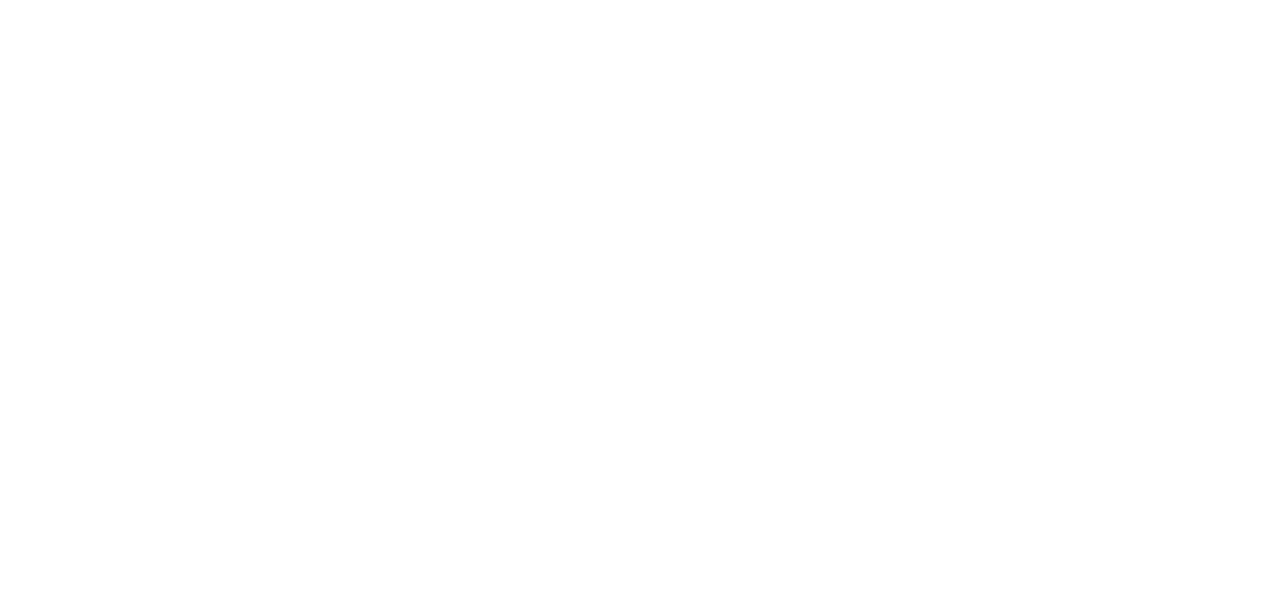
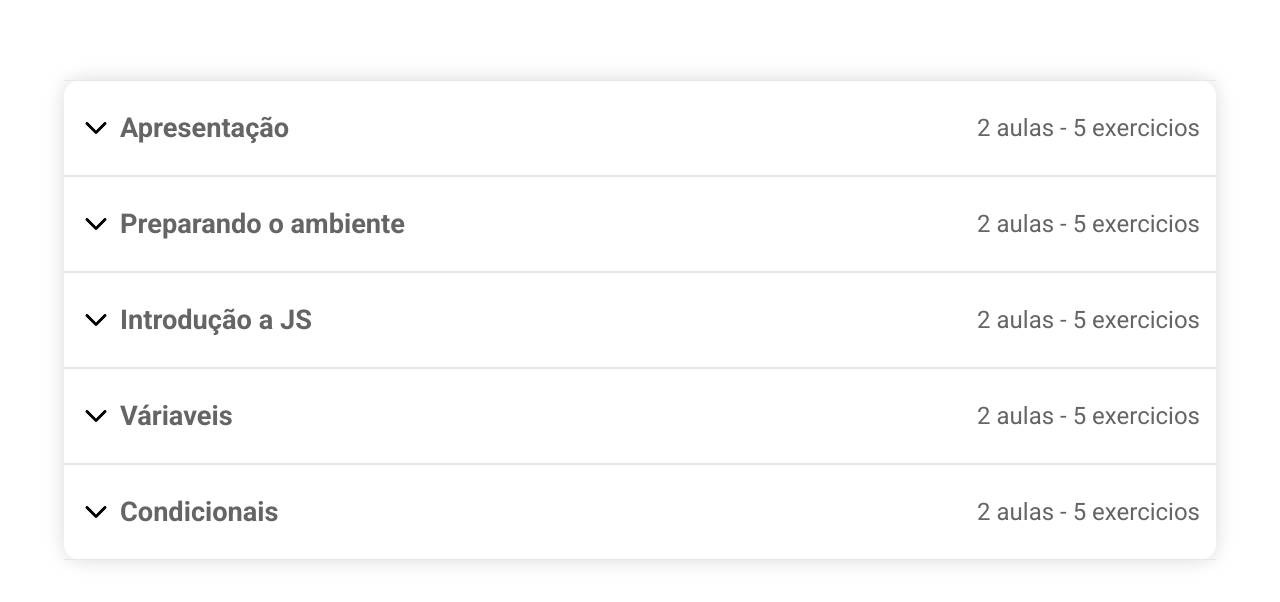
Before and after one commit to luguin444/codefy-front, a React app: page /teste in a window 1280 px wide. Shown: the top 602 px of the page. Built offline with nearby package versions, Linux system fonts and the light colour scheme; a web font is replaced by a local one.

Commit message:
feat: Accordeon Box

```diff
--- a/package.json
+++ b/package.json
@@ -9,6 +9,7 @@
     "express": "^4.17.1",
     "react": "^17.0.1",
     "react-dom": "^17.0.1",
+    "react-icons": "^4.1.0",
     "react-router-dom": "^5.2.0",
     "styled-components": "^5.2.1",
     "webpack": "^5.19.0",
--- a/src/App.js
+++ b/src/App.js
@@ -3,6 +3,7 @@ import { BrowserRouter as Router, Route, Switch } from 'react-router-dom';
 
 import { UserProvider } from './contexts/UserContext';
 import LoginPage from './pages/LoginPage';
+import Accordeon from './components/Accordeon';
 
 export default function App() {
   return (
@@ -11,6 +12,7 @@ export default function App() {
               <Switch>
                   <Route path='/' component={LoginPage} exact/>
                   <Route path='/home' component={LoginPage} exact/>
+                  <Route path='/teste' component={Accordeon} exact/>
               </Switch>
           </Router>
       </UserProvider>
--- /dev/null
+++ b/src/components/Accordeon.js
@@ -0,0 +1,23 @@
+import React from 'react';
+import styled from 'styled-components';
+import Topic from './Topic';
+
+export default function Accordeon () {
+    return (
+        <Container>
+            <Topic text="Apresentação" content="2 aulas - 5 exercicios" />
+            <Topic text="Preparando o ambiente" content="2 aulas - 5 exercicios" />
+            <Topic text="Introdução a JS" content="2 aulas - 5 exercicios"/>
+            <Topic text="Váriaveis" content="2 aulas - 5 exercicios"/>
+            <Topic text="Condicionais" content="2 aulas - 5 exercicios"/>
+        </Container>
+    );
+}
+
+const Container =  styled.section`
+    margin: 5rem auto;
+    width: 90%;
+    max-width: 1200px;
+    box-shadow: 0px 0px 20px rgba(0, 0, 0, 0.15);
+    border-radius: 1rem;
+`;
--- /dev/null
+++ b/src/components/Topic/index.js
@@ -0,0 +1,30 @@
+import React, { useState } from 'react';
+import { IoIosArrowUp, IoIosArrowDown } from 'react-icons/io';
+
+import { StyledTopic, Details } from './styles';
+
+export default function Topic (props) {
+    const [isOpen, setIsOpen] = useState(false);
+    const { text , content } = props;
+
+    return (
+        <>
+            <StyledTopic onClick={() => setIsOpen(!isOpen)}>
+                <div className='title'>
+                    {isOpen ? <IoIosArrowUp className='icon'/> : <IoIosArrowDown className='icon'/>}
+                    <p>{text}</p>
+                </div>
+                <div className='content'>
+                    <p> {content} </p>
+                </div>
+            </StyledTopic>
+            <Details isOpen={isOpen}>
+                <li>teste</li>
+                <li>teste</li>
+                <li>teste</li>
+                <li>teste</li>
+                <li>teste</li>
+            </Details>
+        </>
+    );
+}
--- /dev/null
+++ b/src/components/Topic/styles.js
@@ -0,0 +1,59 @@
+import styled from 'styled-components';
+
+const StyledTopic =  styled.section`
+width: 100%;
+height: 6rem;
+display: flex;
+justify-content: space-between;
+align-items: center;
+padding: 0 1rem;
+border-bottom: 1px solid #E7E7E7;
+border-top: 1px solid #E7E7E7;
+
+.title {
+    display: flex;
+    justify-content: space-between;
+    align-items: center;
+
+    p {
+        font-family: Roboto;
+        font-weight: bold;
+        font-size: 1.7rem;
+        line-height: 2rem;
+        color: #656565;
+        margin-left: 0.5rem;
+    }
+    .icon {
+        font-size: 2rem;
+    }
+}
+
+.content {
+    p {
+        font-family: Roboto;
+        font-weight: normal;
+        font-size: 1.5rem;
+        line-height: 2rem;
+        color: #656565;
+    }
+}
+`;
+
+const Details = styled.ul`
+display: ${(props) => props.isOpen ? 'initial' : 'none'};
+list-style: circle;
+padding: 1rem;
+
+li {
+    margin-left: 5rem;
+}
+
+li :last-child {
+    border-bottom: 1px solid #E7E7E7;
+}
+`;
+
+export {
+    StyledTopic,
+     Details,
+};
```
Also changed, not shown: 1 other file (tests, documents, lock files or other folders).
